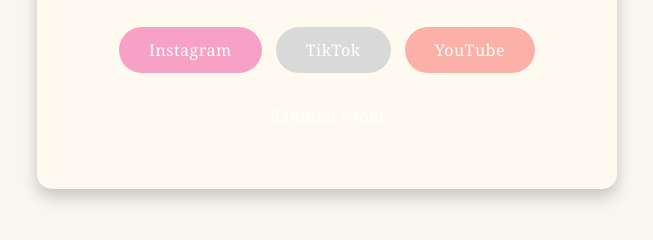
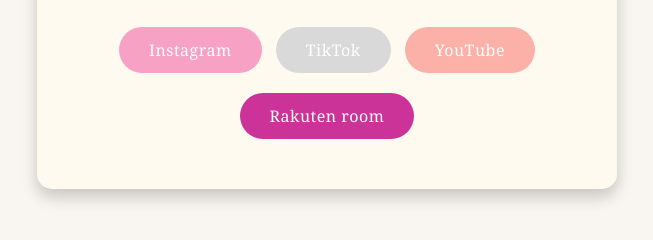
Before and after one commit to Daikinchi/Daikinchi.github.io, a plain HTML site: page index.html in a window 1280 px wide. Shown: the part 234-474 px from the top of the page, without its empty margins (313-966 px from the left). Drawn offline with Linux system fonts and the light colour scheme.

Commit message:
Update style.css

```diff
--- a/style.css
+++ b/style.css
@@ -39,6 +39,7 @@ h1 {
 .instagram { background-color: #f7a1c4; }
 .tiktok { background-color: #d9d9d9; }
 .youtube { background-color: #fbb1a8; }
+.rakuten { background-color: #cc3399; }
 .social-links a:hover {
     opacity: 0.85;
 }
```
